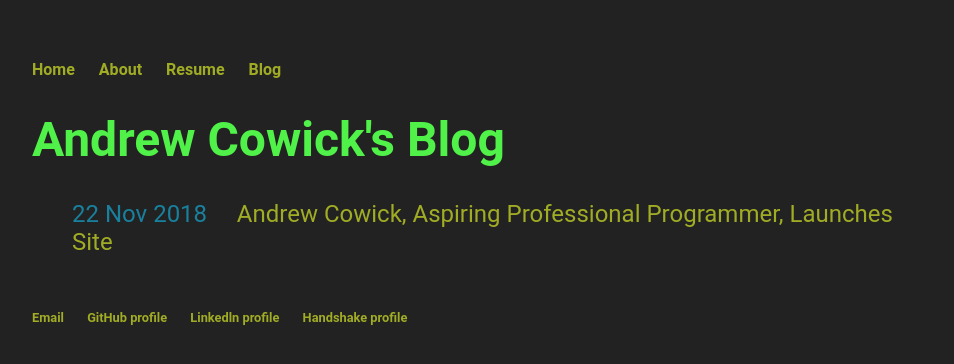
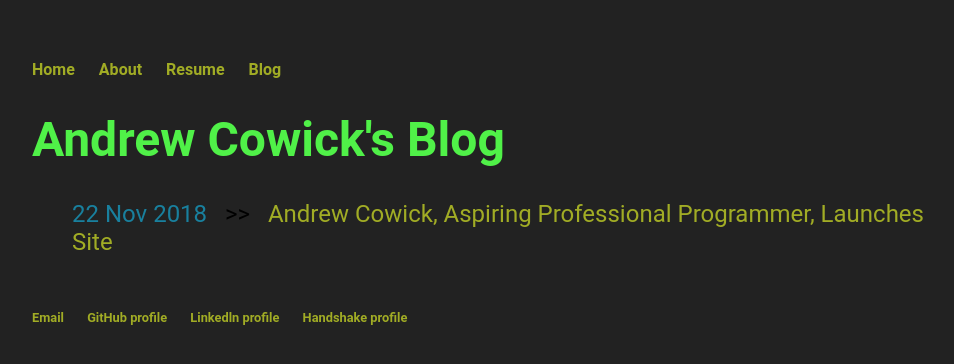
Before and after one commit to acow19/acow19.github.io, a Jekyll site: the page built from blog/index.html, in a window 1280 px wide. Shown: the top 364 px of the page, without its empty margins (160-1114 px from the left). Built offline with Jekyll 4.4.1, drawn with Linux system fonts in a browser that asks for light colours.

Commit message:
Update index.html

```diff
--- a/blog/index.html
+++ b/blog/index.html
@@ -6,6 +6,6 @@ title: Andrew Cowick's Blog
 	<ul class="posts">
 
 	  {% for post in site.posts %}
-		<li><span style="color:#19809e">{{ post.date | date_to_string }}</span> &nbsp;   &nbsp; <a href="{{ post.url }}" title="{{ post.title }}">{{ post.title }}</a></li>
+		<li><span style="color:#19809e">{{ post.date | date_to_string }}</span> &nbsp; >> &nbsp; <a href="{{ post.url }}" title="{{ post.title }}">{{ post.title }}</a></li>
 	  {% endfor %}
 	</ul>
```
